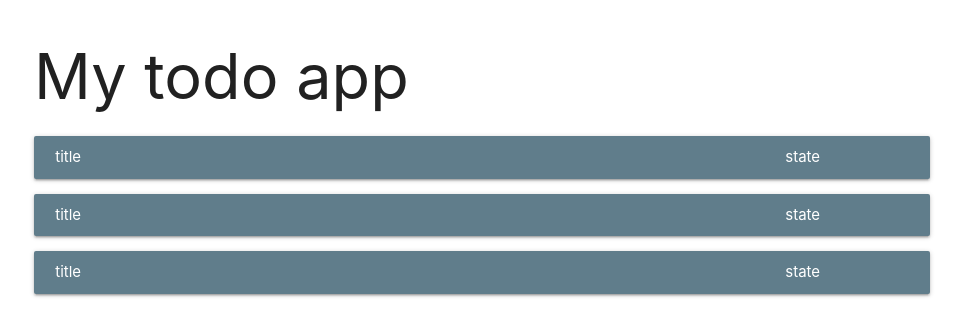
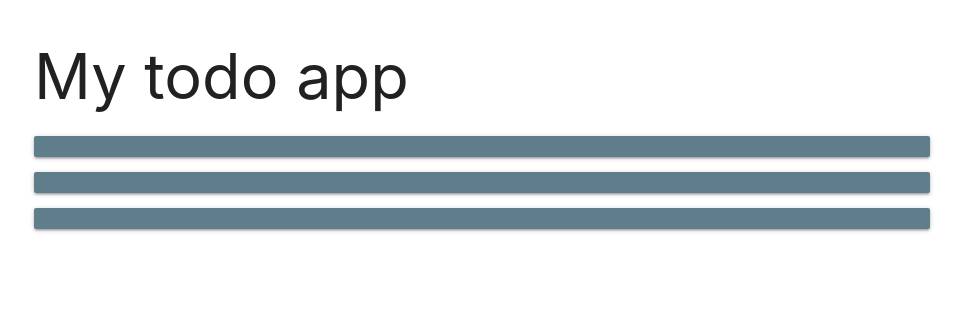
Before and after one commit to vives-web-applications-2019/todo-frontend, a Vue app: page / in a window 1280 px wide. Shown: the top 336 px of the page, without its empty margins (158-1121 px from the left). Built offline with nearby package versions, Linux system fonts and the light colour scheme.

Commit message:
use properties instead of data inside TodoItem

```diff
--- a/src/components/TodoItem.vue
+++ b/src/components/TodoItem.vue
@@ -9,12 +9,7 @@
 
 <script>
 export default {
-  data: function () {
-    return {
-      title: 'title',
-      state: 'state'
-    }
-  }
+  props: ['title', 'state']
 }
 </script>
 
```
